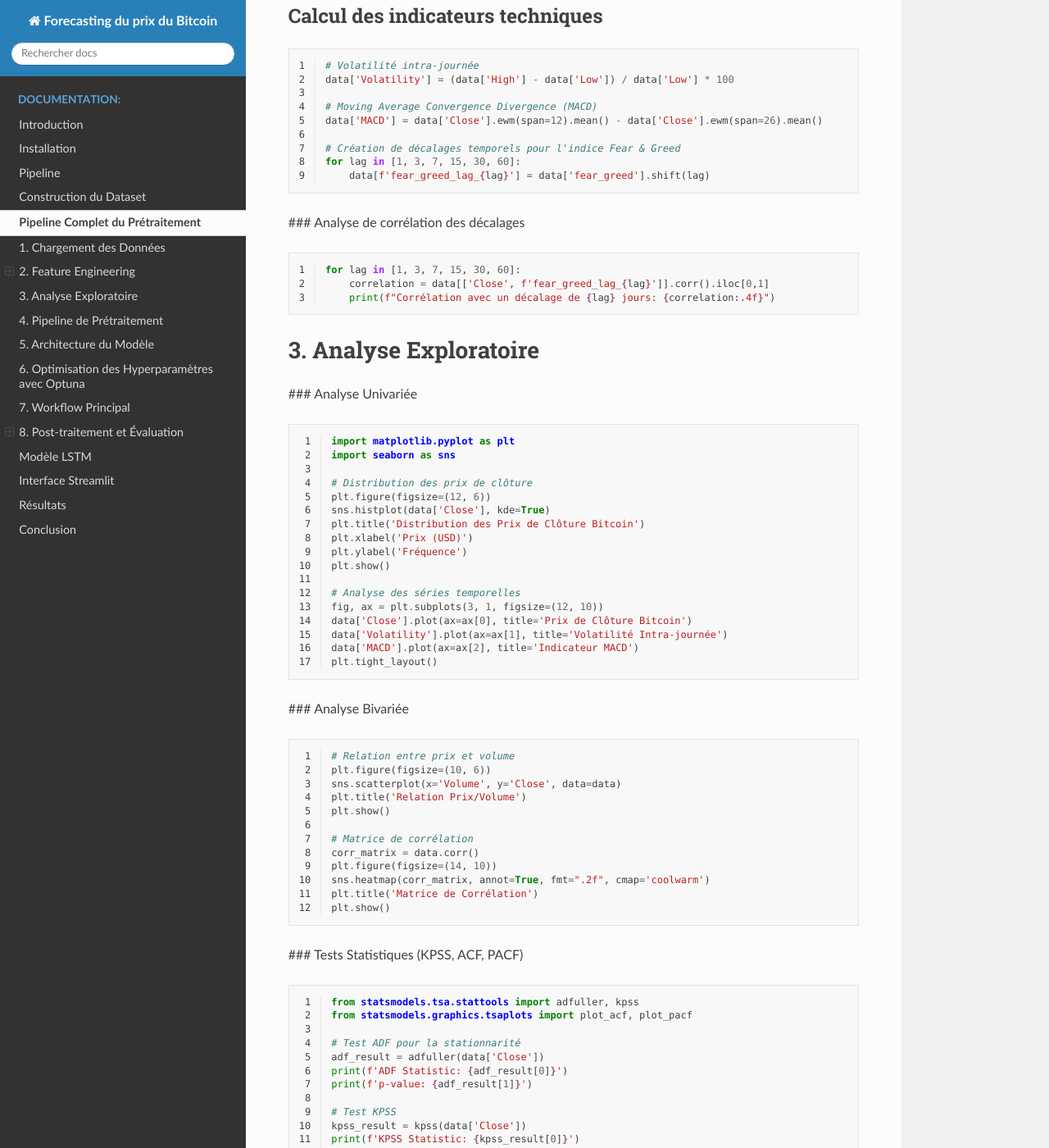
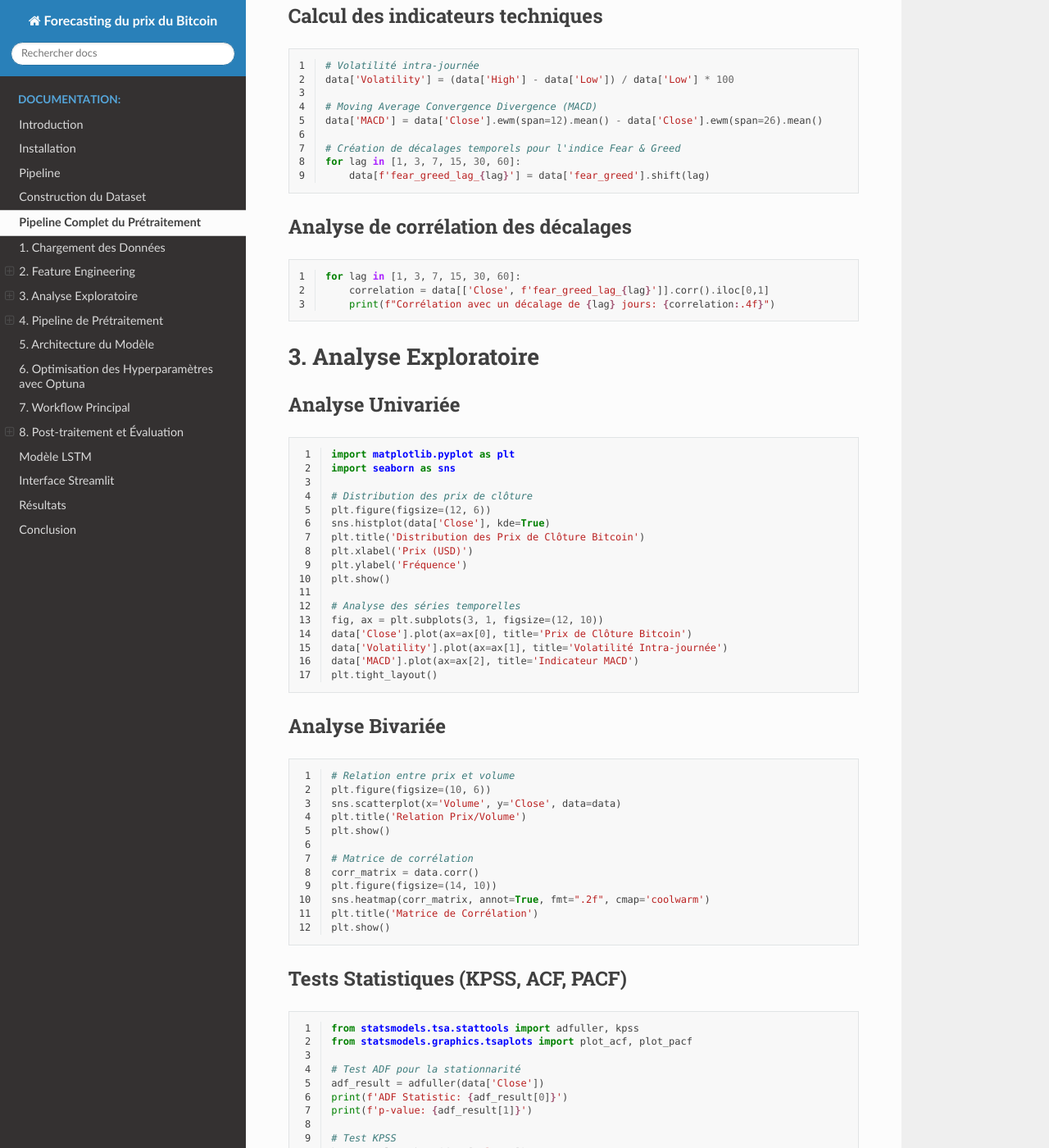
Before and after one commit to SouleymaneDiallo04/Forecasting-du-prix-du-Bitcoin, a Sphinx documentation site: the page built from docs/source/preprocessing.rst, in a window 1280 px wide and 1400 px high, scrolled down 497 px. Shown: the whole window at 82% size. Built offline with Sphinx 7.4.7 and the Read the Docs theme 3.1.0, drawn with Linux system fonts in a browser that asks for light colours; some of the changed text lies outside the part shown.

```diff
--- a/docs/source/preprocessing.rst
+++ b/docs/source/preprocessing.rst
@@ -39,7 +39,8 @@ Calcul des indicateurs techniques
    for lag in [1, 3, 7, 15, 30, 60]:
        data[f'fear_greed_lag_{lag}'] = data['fear_greed'].shift(lag)
 
-### Analyse de corrélation des décalages
+Analyse de corrélation des décalages
+^^^^^^^^^^^^^^^^^^^^^^^^^^^^^^^^^^^^
 
 .. code-block:: python
    :linenos:
@@ -52,7 +53,8 @@ Calcul des indicateurs techniques
 =======================
 
 
-### Analyse Univariée
+Analyse Univariée
+^^^^^^^^^^^^^^^^^
 
 .. code-block:: python
    :linenos:
@@ -75,7 +77,8 @@ Calcul des indicateurs techniques
    data['MACD'].plot(ax=ax[2], title='Indicateur MACD')
    plt.tight_layout()
 
-### Analyse Bivariée
+Analyse Bivariée
+^^^^^^^^^^^^^^^^
 
 .. code-block:: python
    :linenos:
@@ -93,7 +96,8 @@ Calcul des indicateurs techniques
    plt.title('Matrice de Corrélation')
    plt.show()
 
-### Tests Statistiques (KPSS, ACF, PACF)
+Tests Statistiques (KPSS, ACF, PACF)
+^^^^^^^^^^^^^^^^^^^^^^^^^^^^^^^^^^^^
 
 .. code-block:: python
    :linenos:
@@ -120,7 +124,8 @@ Calcul des indicateurs techniques
 4. Pipeline de Prétraitement
 ============================
 
-### Classe de Création de Séquences
+Classe de Création de Séquences
+^^^^^^^^^^^^^^^^^^^^^^^^^^^^^^^
 
 .. code-block:: python
    :linenos:
@@ -145,7 +150,8 @@ Calcul des indicateurs techniques
                y_seq.append(X[i+self.seq_length, self.target_idx])
            return np.array(X_seq), np.array(y_seq)
 
-### Pipeline Complet
+Pipeline Complet
+^^^^^^^^^^^^^^^^
 
 .. code-block:: python
    :linenos:
```
Also changed, not shown: other parts of docs/source/preprocessing.rst (+0 -1 lines).
